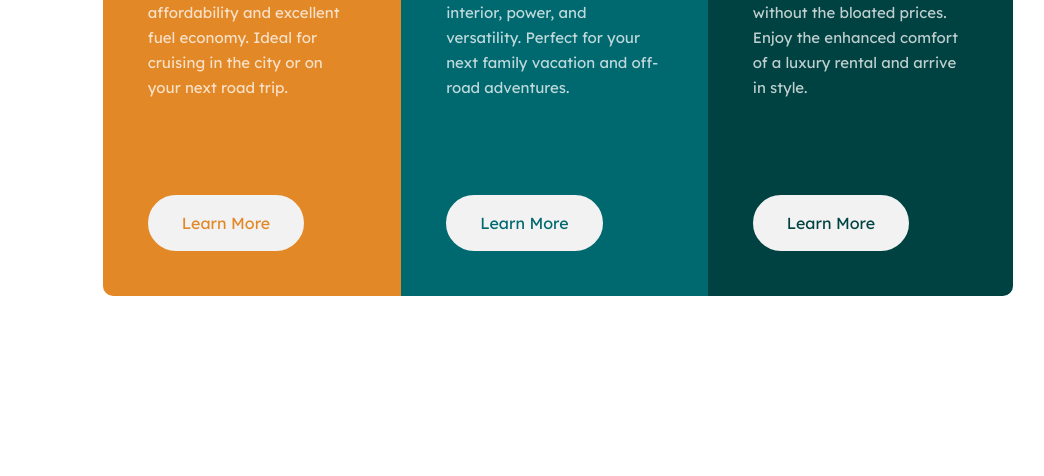
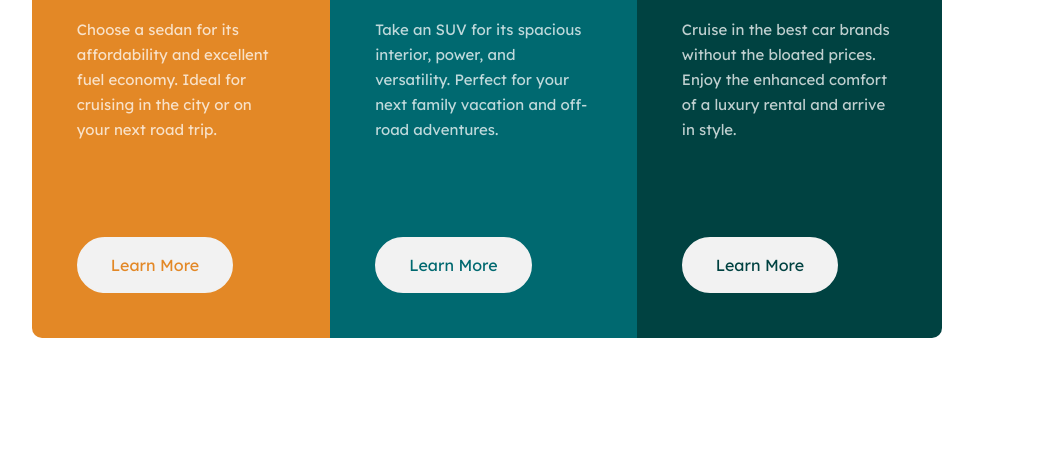
Before and after one commit to Abhi865625/3-column-preview-card-component, a plain HTML site: page index.html in a window 1280 px wide. Shown: the part 324-800 px from the top of the page, without its empty margins (153-1197 px from the left). Drawn offline with Linux system fonts and the light colour scheme.

Commit message:
modified:   style.css

```diff
--- a/style.css
+++ b/style.css
@@ -11,7 +11,7 @@
 body {
   margin: 0;
   padding: 0;
-  height: 100vh;
+  height: 100%;
   box-sizing: border-box;
 }
 
@@ -21,10 +21,11 @@ a {
   background-color: var(--Secondary-Color2);
 }
 .main {
+  height: 100vh;
   background-color: var(--Secondary-Color1);
-  position: absolute;
-  top: 12%;
-  left: 20%;
+  display: flex;
+  align-items: center;
+  justify-content: center;
 }
 
 .card-container {
@@ -89,7 +90,7 @@ a {
   }
 
   .main {
-    position: static;
+    height: auto;
   }
 
   .card:last-child {
```
